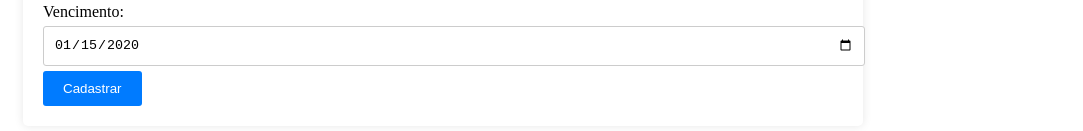
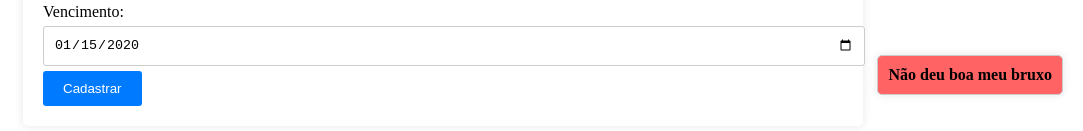
Before and after one commit to JulioPerin/ADS, an Angular app in the folder ADS/ProgWeb/N3Web/: page / in a window 1280 px wide. Both pictures are taken after typing "Sample", "Sample", "2020-01-15" into the empty fields and a click on the button "Cadastrar". Shown: the part 685-816 px from the top of the page, without its empty margins (197-1280 px from the left). Built offline with nearby package versions, Linux system fonts and the light colour scheme; no server answers.

Commit message:
Cadastrar/Popups

```diff
--- a/ADS/ProgWeb/N3Web/src/app/produto/produto.component.css
+++ b/ADS/ProgWeb/N3Web/src/app/produto/produto.component.css
@@ -72,3 +72,41 @@ button:hover {
     border: 1px solid #ccc;
     border-radius: 5px;
 }
+
+  /* Estilos para o pop-up */
+  .popup {
+    display: none;
+    position: fixed;
+    bottom: 20px; /* Distância do fundo da janela */
+    right: 20px; /* Distância da direita da janela */
+    background-color: #58f372;
+    border: 1px solid #ccc;
+    padding: 10px;
+    box-shadow: 0 0 10px rgba(0, 0, 0, 0.1);
+    border-radius: 5px;
+    z-index: 9999;
+}
+.popupErro {
+    display: none;
+    position: fixed;
+    bottom: 20px; /* Distância do fundo da janela */
+    right: 20px; /* Distância da direita da janela */
+    background-color: #ff6363;
+    border: 1px solid #ccc;
+    padding: 10px;
+    box-shadow: 0 0 10px rgba(0, 0, 0, 0.1);
+    border-radius: 5px;
+    z-index: 9999;
+}
+
+
+/* Estilos para o texto da mensagem no pop-up */
+#popup-message {
+    margin: 0;
+    font-weight: bold;
+}
+
+#popup-messageErro {
+    margin: 0;
+    font-weight: bold;
+}
--- a/ADS/ProgWeb/N3Web/src/app/produto/produto.component.html
+++ b/ADS/ProgWeb/N3Web/src/app/produto/produto.component.html
@@ -43,3 +43,11 @@
       <div class="mensagem-sucesso" *ngIf="mensagemSucesso">{{ mensagemSucesso }}</div>
     </form>
   </div>
+
+  <div id="popup" class="popup">
+    <p id="popup-message"></p>
+</div>
+
+<div id="popupErro" class="popupErro">
+  <p id="popup-messageErro"></p>
+</div>
--- a/ADS/ProgWeb/N3Web/src/app/produto/produto.component.ts
+++ b/ADS/ProgWeb/N3Web/src/app/produto/produto.component.ts
@@ -56,25 +56,58 @@ export class ProdutoComponent implements OnInit {
   cadastrarProduto() {
     const baseUrl = 'http://localhost:8080'; // Substitua pelo URL real da sua API
     const data = {
-      descricao: this.descricao,
-      unidadeDeMedida: this.unidadeDeMedida,
-      vencimento: this.vencimento,
+      descricao: this.descricao || null,
+      unidadeDeMedida: this.unidadeDeMedida || null,
+      vencimento: this.vencimento || null,
     };
 
     this.http.post<Produto>(`${baseUrl}/produtos`, data).subscribe(
       (response: Produto) => {
-        console.log(Produto)
+        console.log(response)
         this.descricao = '';
         this.unidadeDeMedida = '';
         this.vencimento = '';
-        console.log("Cadastro bem-sucedido");
+        this.showPopup("Deu boa meu bruxo");
         this.listarProdutos();
       },
       (error: any) => {
+        this.showPopupErro("Não deu boa meu bruxo");
         console.error('Erro na solicitação:', error);
       }
     );
   }
 
+  showPopup(message: string) {
+    const popup = document.getElementById('popup');
+    const popupMessage = document.getElementById('popup-message');
+
+    if (popup && popupMessage) {
+      popupMessage.textContent = message;
+      popup.style.display = 'block';
+      setTimeout(() => {
+        this.hidePopup();
+      }, 3000);
+    }
+  }
+
+  showPopupErro(message: string) {
+    const popupErro = document.getElementById('popupErro');
+    const popupMessageErro = document.getElementById('popup-messageErro');
+
+    if (popupErro && popupMessageErro) {
+      popupMessageErro.textContent = message;
+      popupErro.style.display = 'block';
+      setTimeout(() => {
+        this.hidePopup();
+      }, 3000);
+    }
+  }
+
+  hidePopup() {
+    const popup = document.getElementById('popup');
+    if (popup) {
+      popup.style.display = 'none';
+    }
+  }
 
  }
```
